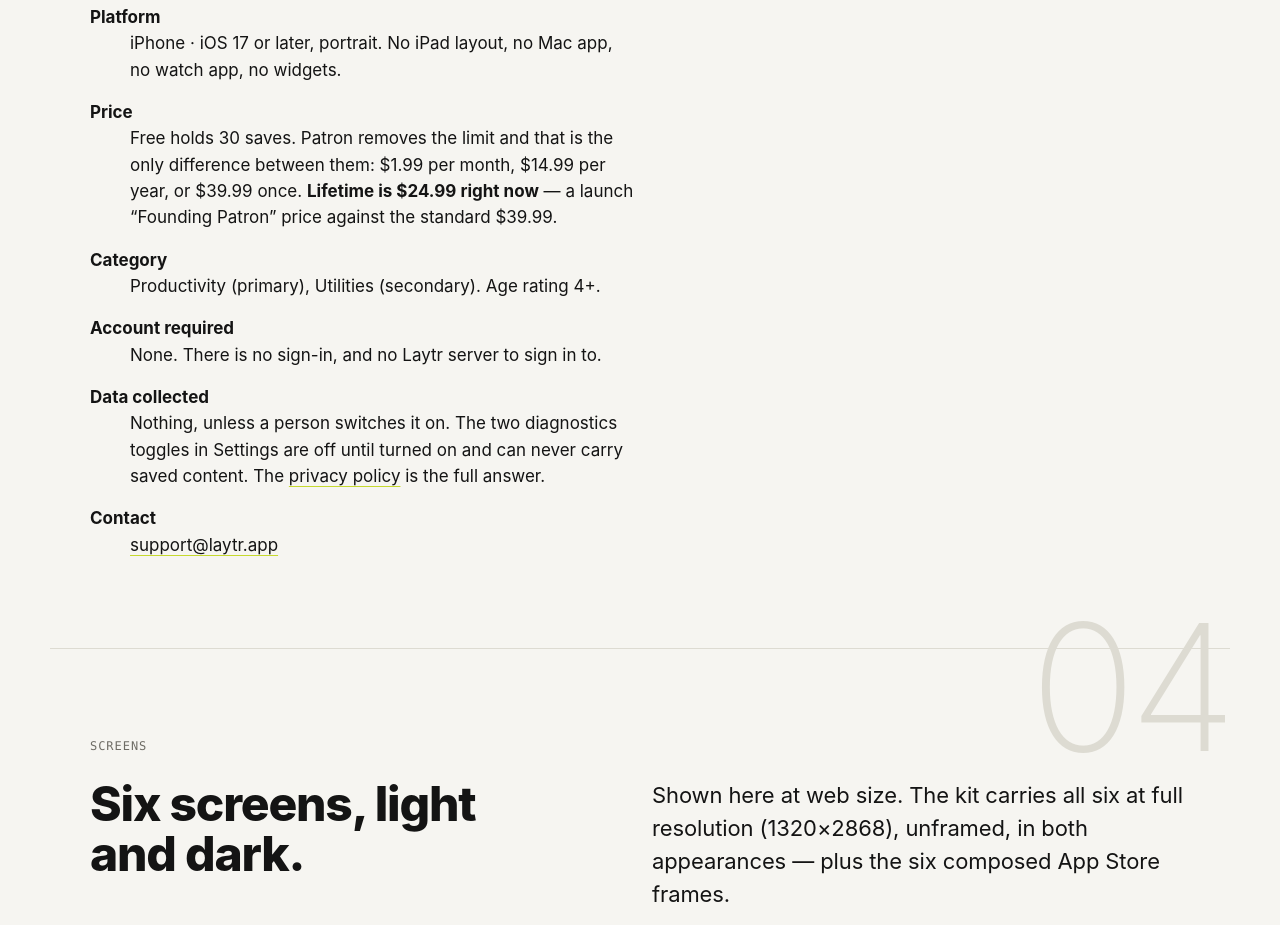
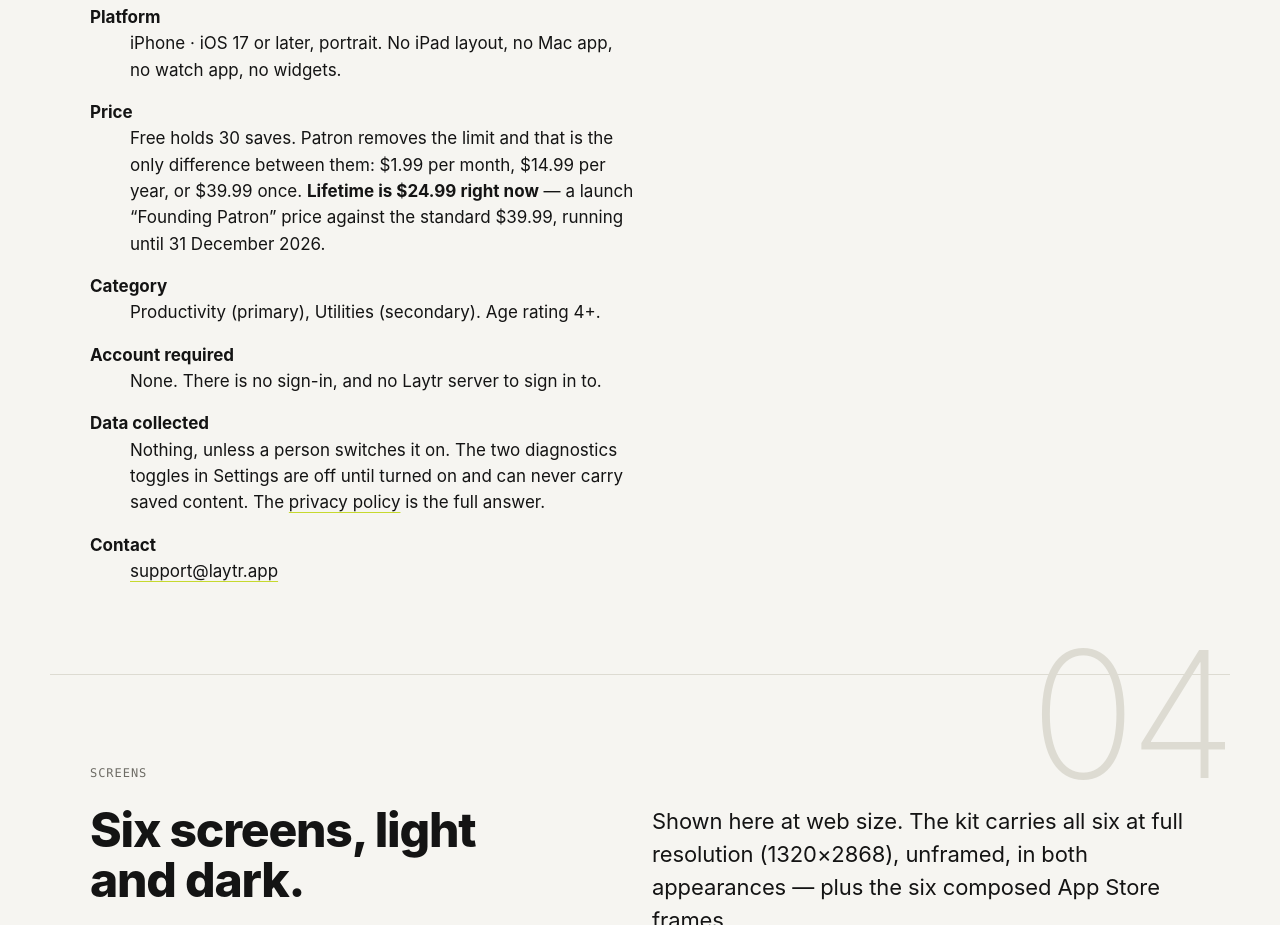
Before and after one commit to mtalaat12/laytr_website, a website: page press.html in a window 1280 px wide. Shown: the part 2640-3565 px from the top of the page. Drawn offline with Linux system fonts and the light colour scheme.

Commit message:
Publish 6bfd551fc18d
Built from mtalaat12/laytr@59d9d36 (WITH UNCOMMITTED CHANGES).
8 file(s) changed.

Generated by website/tools/publish.py. Do not edit this repo directly.

```diff
--- a/press.html
+++ b/press.html
@@ -9,7 +9,7 @@
 <!-- The fingerprint of the sources this page was built from. It is how a deploy
      is proven rather than assumed: website/tools/verify.py computes the same
      value locally and compares it against what laytr.app is actually serving. -->
-<meta name="laytr-build" content="3afc5f94c588">
+<meta name="laytr-build" content="6bfd551fc18d">
 
 
 <meta property="og:type" content="website">
@@ -220,7 +220,8 @@
 
         <strong>Lifetime is $24.99 right now</strong>
         &mdash; a launch &ldquo;Founding Patron&rdquo; price
-        against the standard $39.99.
+        against the standard $39.99,
+        running until 31 December 2026.
 
       </dd>
 
```
Also changed, not shown: 404.html (+1 -1 lines), index.html (+4 -1 lines), privacy.html (+1 -1 lines), support.html (+1 -1 lines), terms.html (+1 -1 lines), welcome.html (+1 -1 lines), 1 other file.
